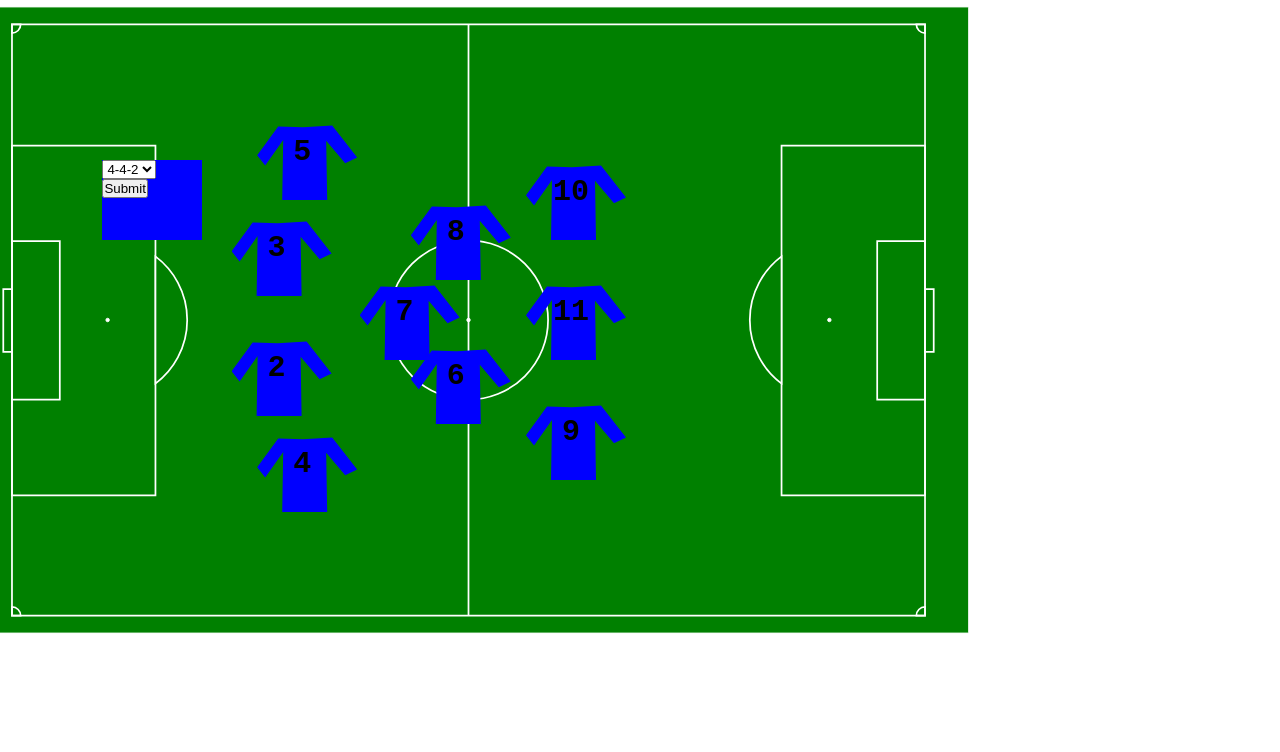
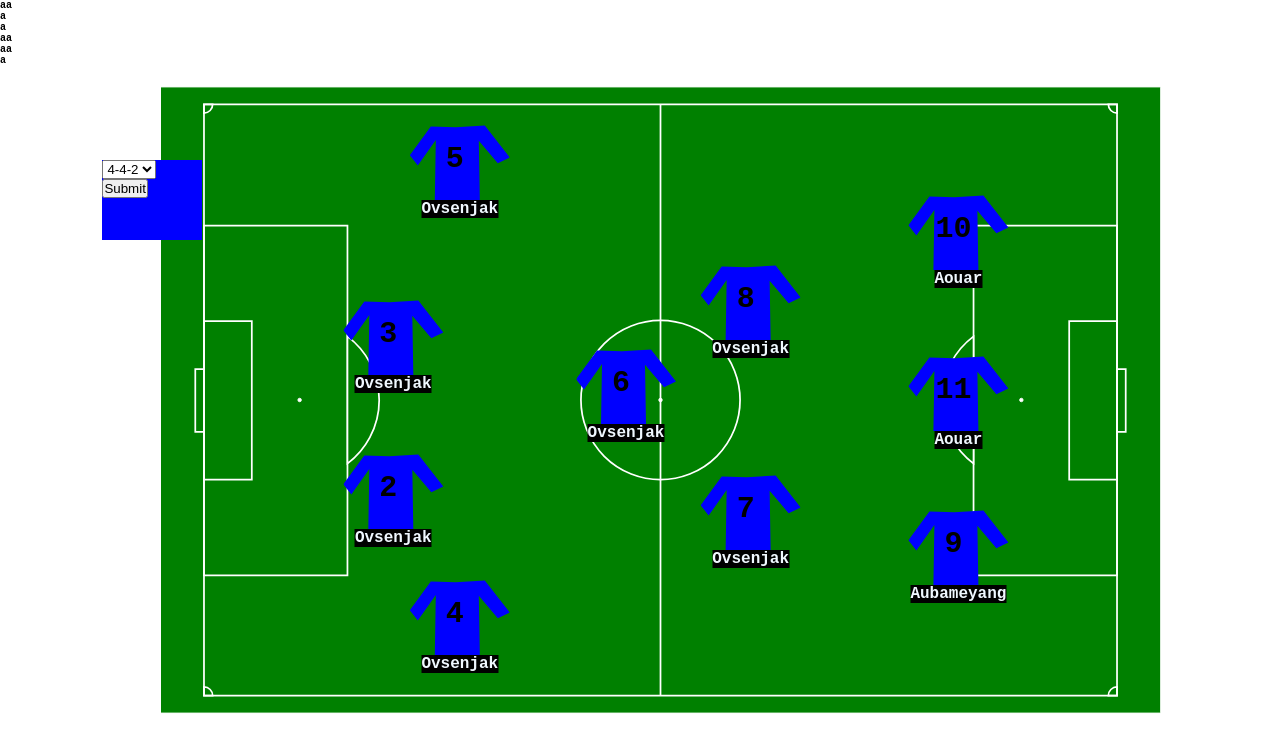
Before and after one commit to Tomolo997/Footbal_team, a plain HTML site: page index.html in a window 1280 px wide. Both pictures are taken after a click on the input "Submit". Drawn offline with Linux system fonts and the light colour scheme.

Commit message:
added the numbers and names

```diff
--- a/index.html
+++ b/index.html
@@ -7,9 +7,61 @@
     <script defer src="index.js"></script>
     <title>Document</title>
 </head>
+
 <body>
     <div class="field"><img src="img/soccerField.svg" alt="imageOfthe field" class="field__img">
+    </img>
+
+
+   <div class="footbalTshirt footballShirt-4-3-3-11"data-number="11">
+    <div class="footbalShirt footbalShirtAll  "><span class="footbalNumber">11</span>
+
     </div>
+    <span class="footballName">Aouar</span>
+
+</div>
+
+<div class="footbalTshirt footballShirt-4-3-3-10"data-number="10">
+    <div class="footbalShirt footbalShirtAll" ><span class="footbalNumber">10</span></div>
+    <span class="footballName">Aouar</span>
+</div>
+    <div class="footbalTshirt footballShirt-4-3-3-9" data-number="9">
+    <div class="footbalShirt footbalShirtAll " ><span class="footbalNumber">9</span></div>
+    <span class="footballName">Aubameyang</span>
+
+</div>
+    <div class="footbalTshirt footballShirt-4-3-3-8"data-number="8">
+    <div class="footbalShirt footbalShirtAll " ><span class="footbalNumber">8</span></div>
+    <span class="footballName">Ovsenjak</span>
+</div>
+    <div class="footbalTshirt footballShirt-4-3-3-7"data-number="7">
+    <div class="footbalShirt footbalShirtAll " ><span class="footbalNumber">7</span></div>
+    <span class="footballName">Ovsenjak</span>
+</div>
+    <div class="footbalTshirt footballShirt-4-3-3-6"data-number="6">
+    <div class="footbalShirt footbalShirtAll " ><span class="footbalNumber">6</span></div>
+    <span class="footballName">Ovsenjak</span>
+</div>
+    <div class="footbalTshirt footballShirt-4-3-3-5"data-number="5">
+    <div class="footbalShirt footbalShirtAll " ><span class="footbalNumber">5</span></div>
+    <span class="footballName">Ovsenjak</span>
+</div>
+    <div class="footbalTshirt footballShirt-4-3-3-4"data-number="4">
+    <div class="footbalShirt footbalShirtAll " ><span class="footbalNumber">4</span></div>
+    <span class="footballName">Ovsenjak</span>
+</div>
+    <div class="footbalTshirt footballShirt-4-3-3-3"data-number="3">
+    <div class="footbalShirt footbalShirtAll " ><span class="footbalNumber">3</span></div>
+    <span class="footballName">Ovsenjak</span>
+</div>
+    <div class="footbalTshirt footballShirt-4-3-3-2"data-number="2">
+    <div class="footbalShirt footbalShirtAll " ><span class="footbalNumber">2</span></div>
+    <span class="footballName">Ovsenjak</span>
+</div>
+
+
+
+</div>
 
     <div class="footbalPosition">
         <select name="cars" id="cars" class="selectingLineUp">
@@ -18,33 +70,19 @@
             <option value="3-5-2">3-5-2</option>
             <option value="4-2-4">Audi</option>
           </select>
-          <input class="submiButton" type="submit" value="Submit">
+          <input class="submitButton" type="submit" value="Submit">
     </div>
 
 
+    <div class="footballNamesDiv">
+        <div class="inputPlayer">aa</div>
+        <div class="inputPlayer">a</div>
+        <div class="inputPlayer">a</div>
+        <div class="inputPlayer">aa</div>
+        <div class="inputPlayer">aa</div>
+        <div class="inputPlayer">a</div>
+        <div class="inputPlayer"></div>
 
-    <div class="footbalShirt footbalShirtAll footballShirt-4-3-3-11 "data-number="11"><span class="footbalNumber">11</span></div>
-
-    <div class="footbalShirt footbalShirtAll footballShirt-4-3-3-10 " data-number="10"><span class="footbalNumber">10</span></div>
-
-    <div class="footbalShirt footbalShirtAll footballShirt-4-3-3-9" data-number="9"><span class="footbalNumber">9</span></div>
-
-    <div class="footbalShirt footbalShirtAll footballShirt-4-3-3-8" data-number="8"><span class="footbalNumber">8</span></div>
-
-    <div class="footbalShirt footbalShirtAll footballShirt-4-3-3-7" data-number="7"><span class="footbalNumber">7</span></div>
-
-    <div class="footbalShirt footbalShirtAll footballShirt-4-3-3-6" data-number="6"><span class="footbalNumber">6</span></div>
-
-    <div class="footbalShirt footbalShirtAll footballShirt-4-3-3-5" data-number="5"><span class="footbalNumber">5</span></div>
-
-    <div class="footbalShirt footbalShirtAll footballShirt-4-3-3-4" data-number="4"><span class="footbalNumber">4</span></div>
-
-    <div class="footbalShirt footbalShirtAll footballShirt-4-3-3-3" data-number="3"><span class="footbalNumber">3</span></div>
-
-    <div class="footbalShirt footbalShirtAll footballShirt-4-3-3-2" data-number="2"><span class="footbalNumber">2</span></div>
-
-
-
-</img>
+    </div>
 </body>
 </html>
--- a/index.js
+++ b/index.js
@@ -1,5 +1,5 @@
 const shirt = document.querySelectorAll(".footbalShirt");
-const allShirts = document.querySelectorAll(".footbalShirtAll");
+const allShirts = document.querySelectorAll(".footbalTshirt");
 // Make the DIV element draggable:
 
 allShirts.forEach((el) => dragElement(el));
@@ -56,3 +56,26 @@
 
 const selectHtml = document.querySelector(".selectingLineUp");
 const submitButton = document.querySelector(".submitButton");
+console.log(submitButton);
+//shhirts shirt
+submitButton.addEventListener("click", function (e) {
+  shirt.forEach((el) => {
+    console.log(el.dataset.number);
+    console.log();
+    switch (selectHtml.value) {
+      case "4-4-2":
+        el.style.top = null;
+        el.style.left = null;
+        el.classList.remove(`footballShirt-4-3-3-${el.dataset.number}`);
+        el.classList.add(`footballShirt-4-4-2-${el.dataset.number}`);
+        break;
+      case "4-3-3":
+        el.style.top = null;
+        el.style.left = null;
+        el.classList.remove(`footballShirt-4-2-2-${el.dataset.number}`);
+        el.classList.add(`footballShirt-4-3-3-${el.dataset.number}`);
+      default:
+        break;
+    }
+  });
+});
--- a/style.css
+++ b/style.css
@@ -19,8 +19,8 @@
 .field {
   height: 700px;
   width: 831px;
-  top: 40%;
-  left: 30%;
+  top: 50%;
+  left: 45%;
   position: absolute;
   transform: translate(-50%, -50%);
 }
@@ -28,15 +28,19 @@
   height: 700px;
   width: 1000px;
 }
+.footbalTshirt {
+  position: absolute;
 
+  display: flex;
+  flex-direction: column;
+  align-items: center;
+  justify-content: center;
+}
 .footbalShirt {
   height: 80px;
   cursor: grab;
   width: 100px;
-  top: 50%;
-  left: 30%;
-  position: absolute;
-  transform: translate(-50%, -50%);
+
   background-color: blue;
   z-index: 12;
   clip-path: polygon(
@@ -66,55 +70,55 @@
 
 .footballShirt-4-4-2-2 {
   position: absolute;
-  top: 47%;
+  top: 57%;
   left: 22%;
 }
 
 .footballShirt-4-4-2-3 {
   position: absolute;
-  top: 32%;
+  top: 35%;
   left: 22%;
 }
 
 .footballShirt-4-4-2-4 {
   position: absolute;
-  top: 59%;
-  left: 24%;
+  top: 75%;
+  left: 30%;
 }
 .footballShirt-4-4-2-5 {
   position: absolute;
-  top: 20%;
-  left: 24%;
+  top: 10%;
+  left: 30%;
 }
 .footballShirt-4-4-2-6 {
   position: absolute;
-  top: 47%;
-  left: 32%;
+  top: 55%;
+  left: 50%;
 }
 .footballShirt-4-4-2-7 {
   position: absolute;
-  top: 32%;
-  left: 32%;
+  top: 35%;
+  left: 50%;
 }
 .footballShirt-4-4-2-8 {
   position: absolute;
-  top: 20%;
-  left: 36%;
+  top: 15%;
+  left: 70%;
 }
 .footballShirt-4-4-2-9 {
   position: absolute;
-  top: 59%;
-  left: 36%;
+  top: 70%;
+  left: 70%;
 }
 .footballShirt-4-4-2-10 {
   position: absolute;
-  top: 32%;
-  left: 45%;
+  top: 38%;
+  left: 90%;
 }
 .footballShirt-4-4-2-11 {
   position: absolute;
-  top: 45%;
-  left: 45%;
+  top: 57%;
+  left: 90%;
 }
 /*
 
@@ -125,55 +129,55 @@
 
 .footballShirt-4-3-3-2 {
   position: absolute;
-  top: 47%;
+  top: 57%;
   left: 22%;
 }
 
 .footballShirt-4-3-3-3 {
   position: absolute;
-  top: 32%;
+  top: 35%;
   left: 22%;
 }
 
 .footballShirt-4-3-3-4 {
   position: absolute;
-  top: 59%;
-  left: 24%;
+  top: 75%;
+  left: 30%;
 }
 .footballShirt-4-3-3-5 {
   position: absolute;
-  top: 20%;
-  left: 24%;
+  top: 10%;
+  left: 30%;
 }
 .footballShirt-4-3-3-6 {
   position: absolute;
-  top: 48%;
-  left: 36%;
+  top: 42%;
+  left: 50%;
 }
 .footballShirt-4-3-3-7 {
   position: absolute;
-  top: 40%;
-  left: 32%;
+  top: 60%;
+  left: 65%;
 }
 .footballShirt-4-3-3-8 {
   position: absolute;
   top: 30%;
-  left: 36%;
+  left: 65%;
 }
 .footballShirt-4-3-3-9 {
   position: absolute;
-  top: 55%;
-  left: 45%;
+  top: 65%;
+  left: 90%;
 }
 .footballShirt-4-3-3-10 {
   position: absolute;
-  top: 25%;
-  left: 45%;
+  top: 20%;
+  left: 90%;
 }
 .footballShirt-4-3-3-11 {
   position: absolute;
-  top: 40%;
-  left: 45%;
+  top: 43%;
+  left: 90%;
 }
 
 .footbalPosition {
@@ -184,3 +188,17 @@
   width: 100px;
   background-color: blue;
 }
+
+.footballName {
+  background-color: black;
+
+  top: 45px;
+  left: -7px;
+  color: aliceblue;
+  font-size: 16px;
+}
+.footballNamesDiv {
+  position: absolute;
+  display: flex;
+  flex-direction: column;
+}
```
